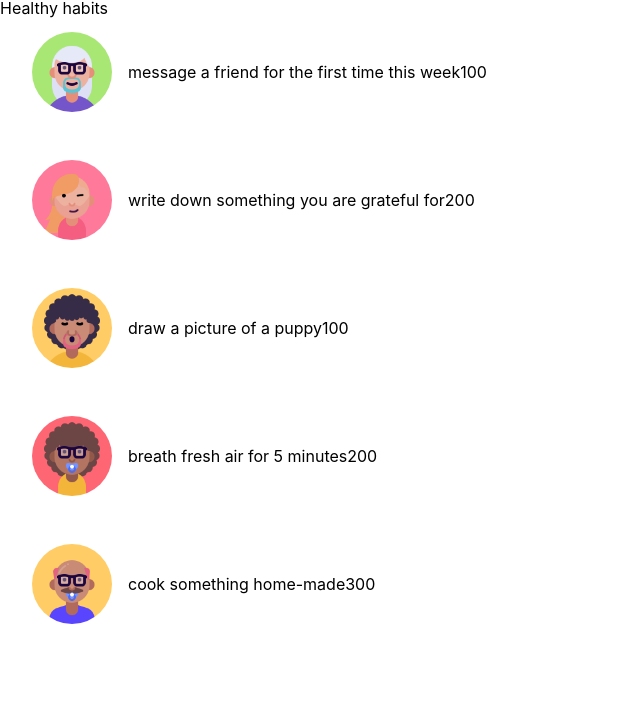
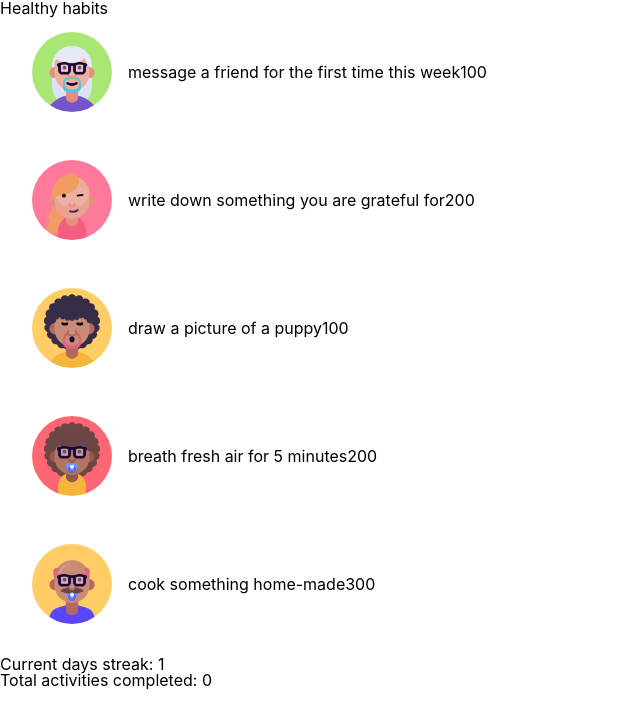
Before and after one commit to jmagrippis/healthy-habits, a React (Create React App) app: page / in a window 1280 px wide. Shown: the top 728 px of the page, without its empty margins (0-640 px from the left). Built offline with nearby package versions, Linux system fonts and the light colour scheme.

Commit message:
display the streak of days completed, and the total amount of tasks done

```diff
--- a/src/components/App.tsx
+++ b/src/components/App.tsx
@@ -7,7 +7,12 @@ import { useActivities } from 'useActivities'
 import { getCurrentDateHash } from 'getCurrentDateHash'
 
 export const App = () => {
-  const { activities, completeActivity } = useActivities()
+  const {
+    activities,
+    completeActivity,
+    consecutiveStreak,
+    totalActivitiesCompletedCount
+  } = useActivities()
   const currentDateHash = getCurrentDateHash()
 
   const todaysActivities = activities[currentDateHash]
@@ -23,6 +28,13 @@ export const App = () => {
       ) : (
         'loading activities...'
       )}
+      <div>
+        Current days streak: <strong>{consecutiveStreak}</strong>
+      </div>
+      <div>
+        Total activities completed:{' '}
+        <strong>{totalActivitiesCompletedCount}</strong>
+      </div>
     </>
   )
 }
--- a/src/useActivities.ts
+++ b/src/useActivities.ts
@@ -1,4 +1,4 @@
-import { useState, useEffect, useCallback } from 'react'
+import { useState, useEffect, useCallback, useMemo } from 'react'
 import store from 'store2'
 
 import { Activity, Status } from './types'
@@ -12,6 +12,8 @@ type ActivitiesMap = { [dateHas: string]: Activity[] }
 export const useActivities = (): {
   activities: ActivitiesMap
   completeActivity: (activity: Activity, dateHash?: string) => void
+  consecutiveStreak: number
+  totalActivitiesCompletedCount: number
 } => {
   const currentDateHash = getCurrentDateHash()
   const [activities, setActivities] = useState<ActivitiesMap>(
@@ -46,5 +48,25 @@ export const useActivities = (): {
     [activities, setActivities]
   )
 
-  return { activities, completeActivity }
+  const totalActivitiesCompletedCount = useMemo(
+    () =>
+      Object.values(activities).reduce(
+        (totalCount, activitiesOfDay) =>
+          activitiesOfDay.reduce(
+            (count, activity) =>
+              activity.status === Status.Done ? count + 1 : count,
+            totalCount
+          ),
+        0
+      ),
+    [activities]
+  )
+
+  return {
+    activities,
+    completeActivity,
+    // does not actually check for consecutive days...
+    consecutiveStreak: Object.keys(activities).length,
+    totalActivitiesCompletedCount
+  }
 }
```
